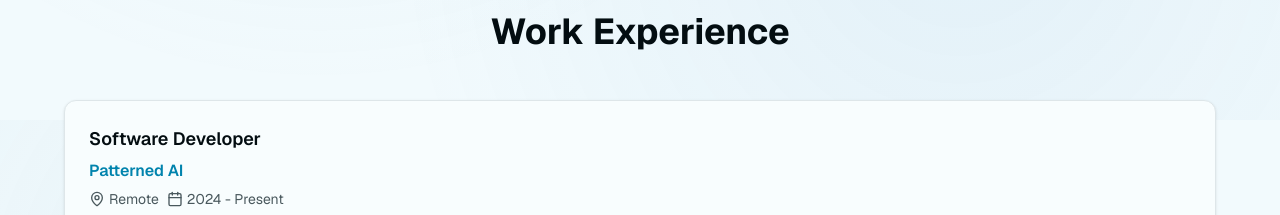
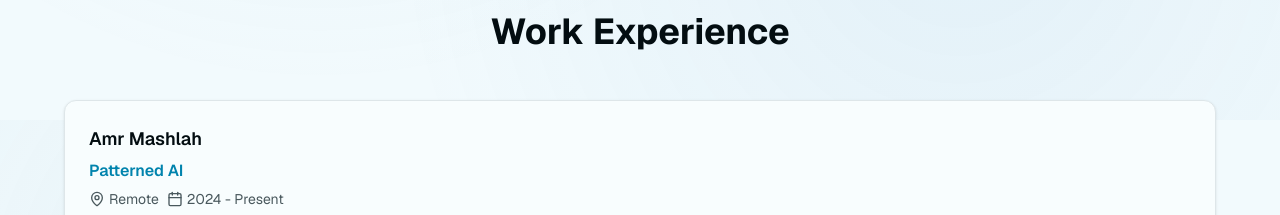
Before and after one commit to BaderJabri/Personal-Website, a Next.js app: page / in a window 1280 px wide. Shown: the part 2280-2495 px from the top of the page. Built offline with nearby package versions, Linux system fonts and the light colour scheme.

Commit message:
Update experience-section.tsx

```diff
--- a/components/experience-section.tsx
+++ b/components/experience-section.tsx
@@ -59,7 +59,7 @@ export function ExperienceSection() {
 
   const experiences = [
     {
-      title: "Software Developer",
+      title: "Amr Mashlah",
       company: "Patterned AI",
       location: "Remote",
       period: "2024 - Present",
```
